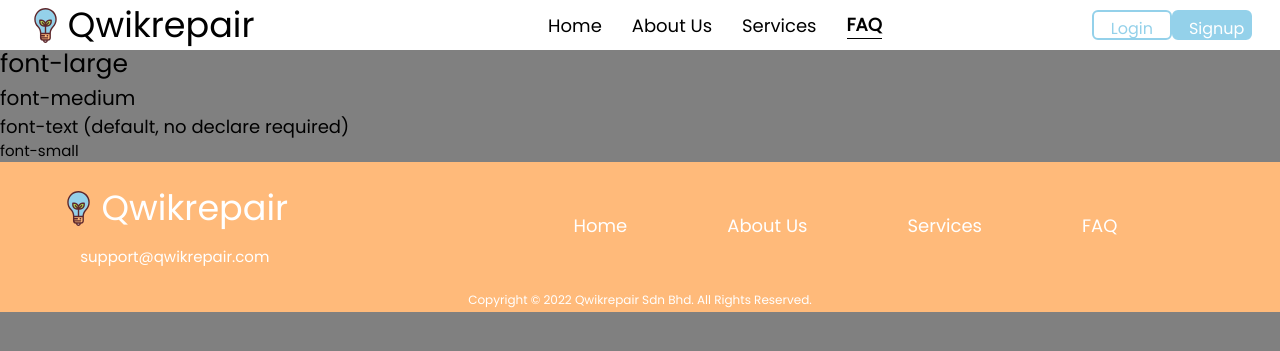
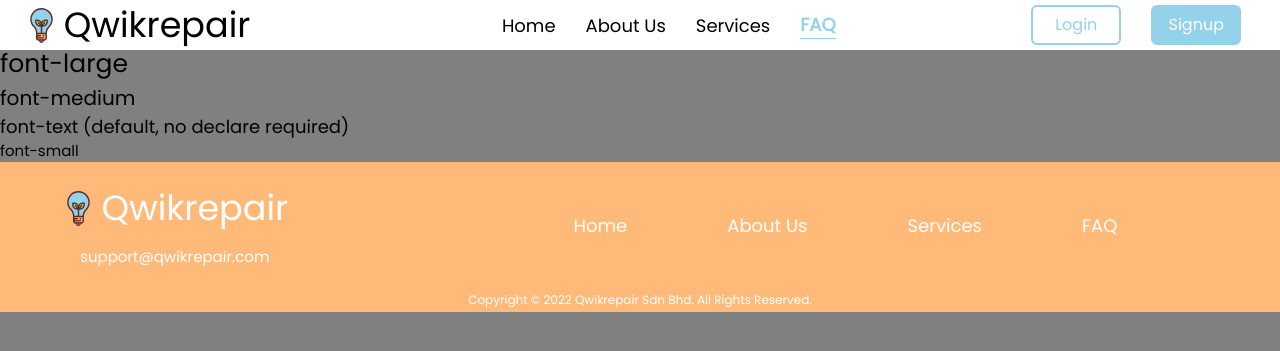
Before and after one commit to 0xYudhishthra/qwikrepair.com, a PHP site: page /faq.php in a window 1280 px wide. Shown: the top 351 px of the page. Run offline with PHP 8.4, Linux system fonts and the light colour scheme.

Commit message:
navbar fix

```diff
--- a/css/general.css
+++ b/css/general.css
@@ -33,8 +33,9 @@ body * {
 }
 
 .btn {
-    height: 30px;
-    width: 80px;
+    margin: 0 15px;
+    height: 40px;
+    width: 90px;
     justify-content: center;
     padding: 5px 15px;
     border: 2px solid #94D1EA;
--- a/css/navbar.css
+++ b/css/navbar.css
@@ -18,8 +18,9 @@
 }
 
 .navbar .btn-navigation *:hover {
-    border-bottom: 1.5px solid black;
+    border-bottom: 1.5px solid #94D1EA;
     transition: 0.1s;
+    color: #94D1EA;
 }
 
 .navbar .btn-access {
--- a/js/navbar.js
+++ b/js/navbar.js
@@ -5,4 +5,5 @@ var path = arrayPath[arrayPath.length - 1].slice(0,-4);
 element = document.getElementById(path);
 element.removeAttribute("href");
 element.style.fontWeight = "bold";
-element.style.borderBottom = "1.5px solid black"
+element.style.color = "#94D1EA";
+element.style.borderBottom = "1.5px solid #94D1EA"
--- a/template/navbar.php
+++ b/template/navbar.php
@@ -7,13 +7,13 @@
         <div class="logo-word">Qwikrepair</div>
     </a>
     <div class="btn-navigation">
-        <a id="index"href="index.php">Home</a>
-        <a id="aboutus"href="aboutus.php">About Us</a>
-        <a id="services"href="services.php">Services</a>
-        <a id="faq"href="faq.php">FAQ</a>
+        <a id="index" href="index.php">Home</a>
+        <a id="aboutus" href="aboutus.php">About Us</a>
+        <a id="services" href="services.php">Services</a>
+        <a id="faq" href="faq.php">FAQ</a>
     </div>
     <div class="btn-access">
-        <button class="login btn btn-white">Login</button>
-        <button class="signup btn btn-blue">Signup</button>
+        <button id="login-btn" class="btn btn-white">Login</button>
+        <button id="register-btn" class="btn btn-blue">Signup</button>
     </div>
 </div>
```
